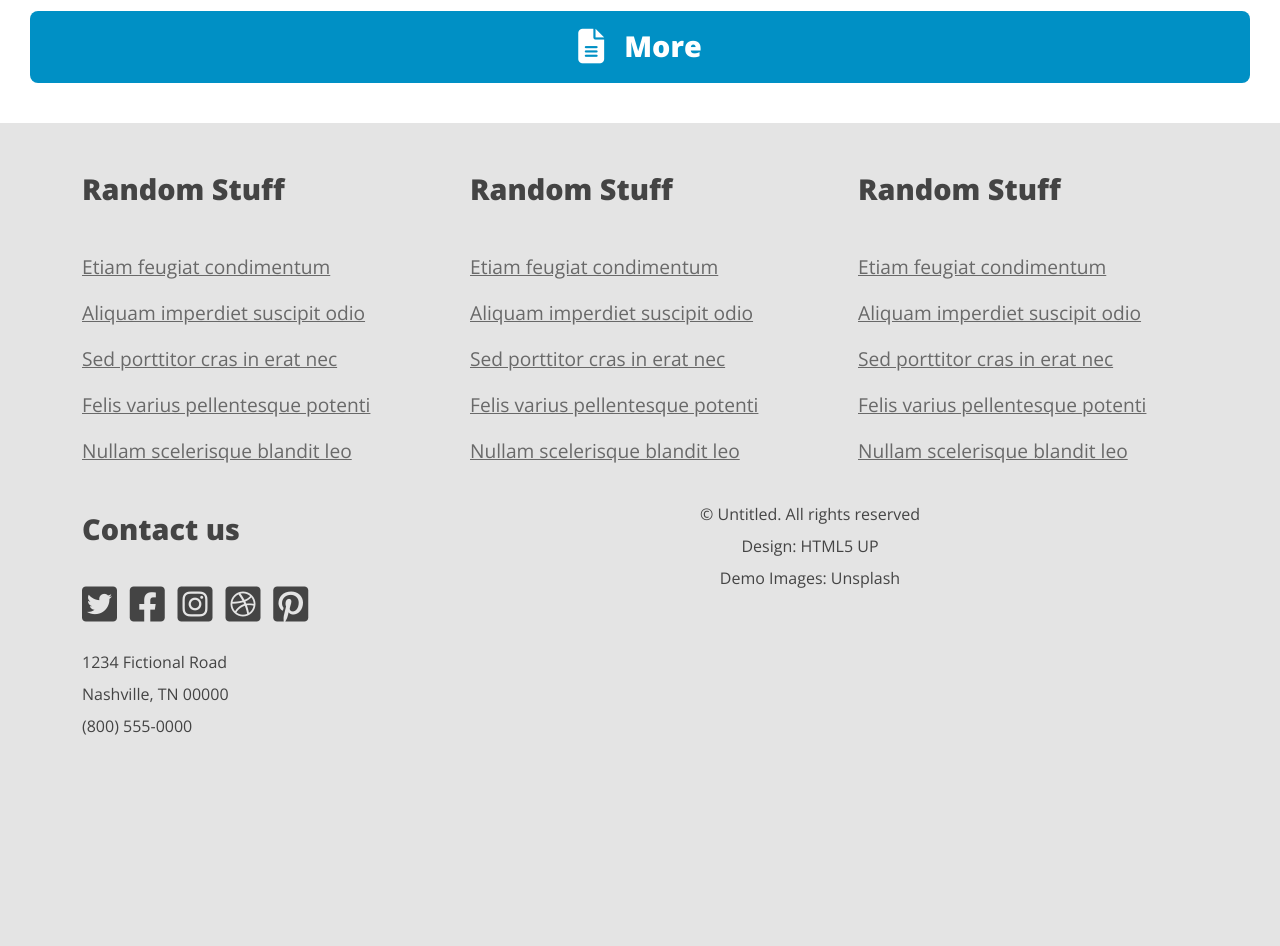
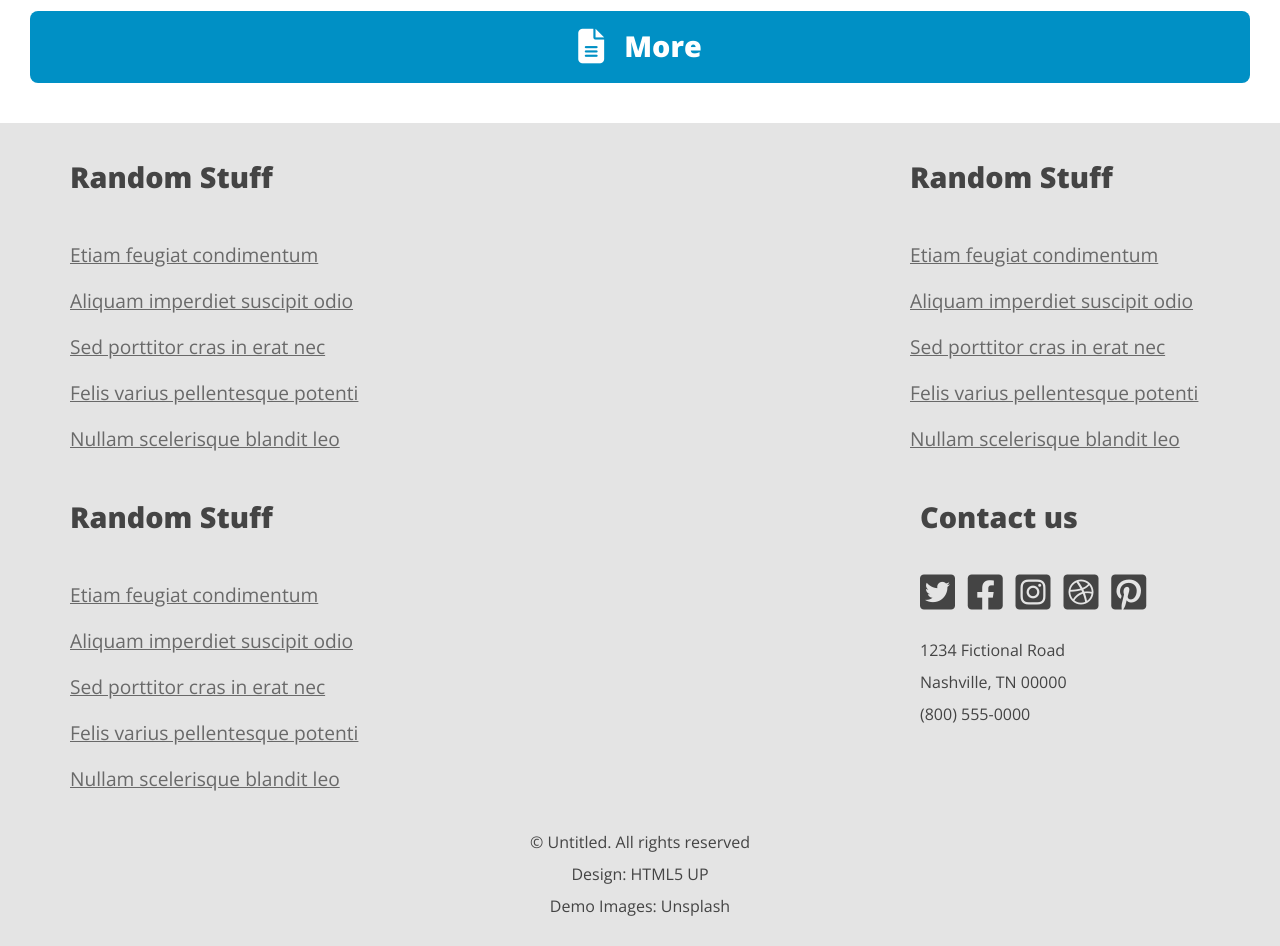
Before and after one commit to JakubCukrowski/Verti, a website built with Parcel: page index.html in a window 1280 px wide. Shown: the part 5420-6366 px from the top of the page. Before the commit the page ends 6174 px from the top, so only its background shows below. Built offline with nearby package versions, Linux system fonts and the light colour scheme.

Commit message:
Footer section done

```diff
--- a/index.html
+++ b/index.html
@@ -108,6 +108,7 @@
       </section>
       <footer class="footer container">
           <div class="footer-wrapper">
+              <div class="footer-row">
                   <div class="stuff-container">
                       <h2>Random Stuff</h2>
                       <ul class="stuff">
@@ -130,6 +131,8 @@
                       </ul>
                   </div>
                   <hr class="horizontal-line">
+              </div>
+              <div class="footer-row">
                   <div class="stuff-container">
                       <h2>Random Stuff</h2>
                       <ul class="stuff">
@@ -155,6 +158,7 @@
                           (800) 555-0000</p>
                   </div>
                   <hr class="horizontal-line">
+              </div>
               <div class="copyright-container">
                   <p class="copyright">© Untitled. All rights reserved<br>
                       Design: HTML5 UP<br>
--- a/scss/elements/_footer.scss
+++ b/scss/elements/_footer.scss
@@ -1,12 +1,8 @@
 .footer-wrapper {
-  padding: $default-padding;
   @include tablet {
     border-right: none;
-    display: flex;
-    justify-content: space-between;
-    align-items: flex-start;
-    min-width: 700px;
-    flex-wrap: wrap;
+    @include letFlex(column, space-between, flex-start);
+    width: 100%;
   }
   h2 {
     margin: 1.4em 0;
@@ -65,13 +61,13 @@
 
 .stuff-container {
   @include tablet {
-    width: 340px;
+    width: 300px;
   }
 }
 
 .contact-container {
   @include letFlex(column, row, row);
-  width: 340px;
+  width: 290px;
 }
 
 .copyright-container {
@@ -80,3 +76,10 @@
     text-align: center;
   }
 }
+
+.footer-row {
+  @include tablet {
+    @include letFlex(row, space-between, flex-start);
+    width: 100%;
+  }
+}
```
Also changed, not shown: dist/index.html, 2 other files. Lines whose indentation alone changed are shown as unchanged.
